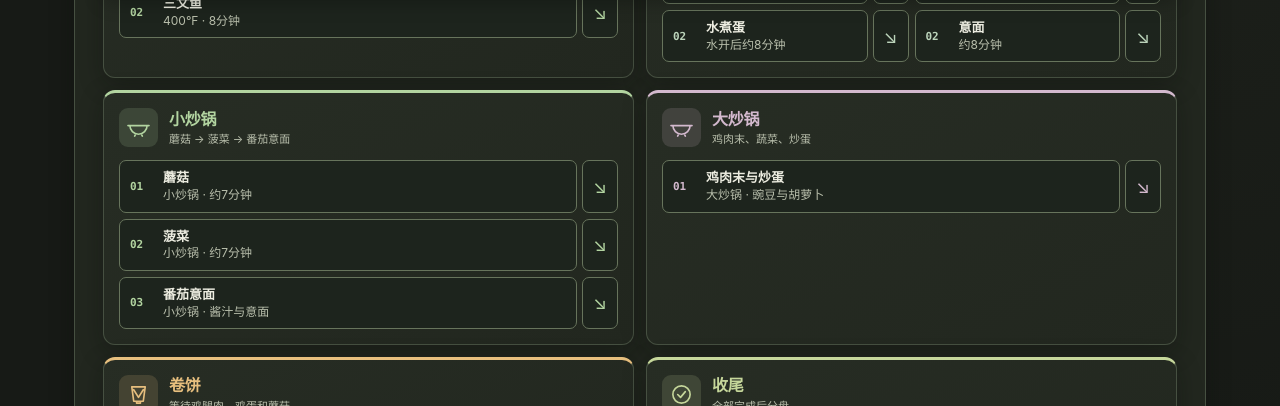
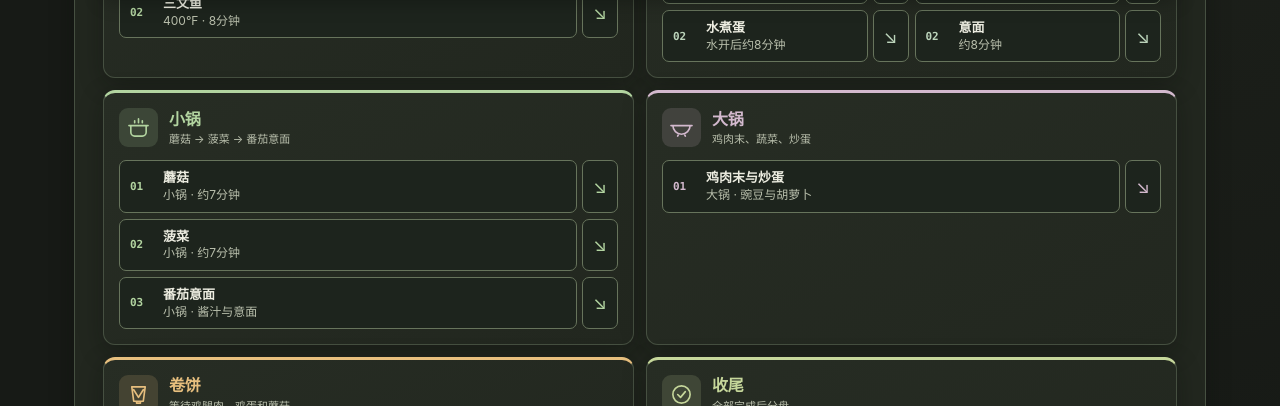
Before and after one commit to yunhaixiang/fitness, a Jekyll site: the page built from cooking.md, in a window 1280 px wide and 900 px high, scrolled down 902 px. Shown: the part 151-557 px from the top of the window. Built offline with Jekyll 4.4.1, drawn with Linux system fonts in a browser that asks for light colours; some of the changed text lies outside the part shown.

Commit message:
Correct saucepan and wok labels in cooking flow

```diff
--- a/assets/cooking-flow.js
+++ b/assets/cooking-flow.js
@@ -32,10 +32,10 @@
     { id: 'eggs', label: ['水煮蛋', 'Boiled Eggs'], note: ['水开后约8分钟', 'About 8 min after boiling'], group: 'pots', before: ['egg-water'], link: '#cook-eggs' },
     { id: 'pasta-water', label: ['煮锅二：烧水', 'Pot 2: Boil Water'], note: ['', ''], group: 'pots', before: [], link: '#cook-pasta' },
     { id: 'pasta', label: ['意面', 'Pasta'], note: ['约8分钟', 'About 8 min'], group: 'pots', before: ['pasta-water'], link: '#cook-pasta' },
-    { id: 'mushroom', label: ['蘑菇', 'Mushrooms'], note: ['小炒锅 · 约7分钟', 'Small Wok · about 7 min'], group: 'small-wok', before: [], link: '#cook-mushroom' },
-    { id: 'spinach', label: ['菠菜', 'Spinach'], note: ['小炒锅 · 约7分钟', 'Small Wok · about 7 min'], group: 'small-wok', before: ['mushroom'], link: '#cook-spinach' },
-    { id: 'tomato', label: ['番茄意面', 'Tomato Pasta'], note: ['小炒锅 · 酱汁与意面', 'Small Wok · sauce and pasta'], group: 'small-wok', before: ['spinach', 'pasta'], link: '#cook-tomato' },
-    { id: 'ground', label: ['鸡肉末与炒蛋', 'Ground Chicken and Eggs'], note: ['大炒锅 · 豌豆与胡萝卜', 'Large Wok · peas and carrots'], group: 'large-wok', before: ['ready'], link: '#cook-ground' },
+    { id: 'mushroom', label: ['蘑菇', 'Mushrooms'], note: ['小锅 · 约7分钟', 'Saucepan · about 7 min'], group: 'small-wok', before: [], link: '#cook-mushroom' },
+    { id: 'spinach', label: ['菠菜', 'Spinach'], note: ['小锅 · 约7分钟', 'Saucepan · about 7 min'], group: 'small-wok', before: ['mushroom'], link: '#cook-spinach' },
+    { id: 'tomato', label: ['番茄意面', 'Tomato Pasta'], note: ['小锅 · 酱汁与意面', 'Saucepan · sauce and pasta'], group: 'small-wok', before: ['spinach', 'pasta'], link: '#cook-tomato' },
+    { id: 'ground', label: ['鸡肉末与炒蛋', 'Ground Chicken and Eggs'], note: ['大锅 · 豌豆与胡萝卜', 'Wok · peas and carrots'], group: 'large-wok', before: ['ready'], link: '#cook-ground' },
     { id: 'wrap', label: ['抹酱、装馅、卷饼', 'Sauce, Fill and Roll Wrap'], note: ['鸡腿肉、水煮蛋、蘑菇', 'Chicken, boiled eggs, mushrooms'], group: 'wrap', before: ['chicken', 'eggs', 'mushroom'], link: '#cook-wrap' },
     { id: 'finish', label: ['分盘、入冰箱、清洗', 'Portion, Refrigerate and Clean'], note: ['所有餐食完成后', 'When every component is ready'], group: 'finish', before: ['rice', 'chicken', 'potato', 'ribs', 'salmon', 'mushroom', 'spinach', 'tomato', 'ground', 'wrap'], link: '#portions' }
   ];
@@ -45,8 +45,8 @@
     { id: 'oven', icon: 'oven', title: ['烤箱', 'Oven'], hint: ['预热后处理三种食材', 'Three foods after preheating'] },
     { id: 'air', icon: 'air', title: ['空气炸锅', 'Air Fryer'], hint: ['预热后烤三文鱼', 'Salmon after preheating'] },
     { id: 'pots', icon: 'pot', title: ['煮锅一、煮锅二', 'Saucepans 1 and 2'], hint: ['鸡蛋与意面并行', 'Eggs and pasta in parallel'] },
-    { id: 'small-wok', icon: 'wok', title: ['小炒锅', 'Small Wok'], hint: ['蘑菇 → 菠菜 → 番茄意面', 'Mushrooms → spinach → tomato pasta'] },
-    { id: 'large-wok', icon: 'wok', title: ['大炒锅', 'Large Wok'], hint: ['鸡肉末、蔬菜、炒蛋', 'Ground chicken, vegetables and eggs'] },
+    { id: 'small-wok', icon: 'pot', title: ['小锅', 'Saucepan'], hint: ['蘑菇 → 菠菜 → 番茄意面', 'Mushrooms → spinach → tomato pasta'] },
+    { id: 'large-wok', icon: 'wok', title: ['大锅', 'Wok'], hint: ['鸡肉末、蔬菜、炒蛋', 'Ground chicken, vegetables and eggs'] },
     { id: 'wrap', icon: 'wrap', title: ['卷饼', 'Wrap'], hint: ['等待鸡腿肉、鸡蛋和蘑菇', 'Wait for chicken, eggs and mushrooms'] },
     { id: 'finish', icon: 'finish', title: ['收尾', 'Finish'], hint: ['全部完成后分盘', 'Portion after everything is ready'] }
   ];
@@ -196,7 +196,7 @@
     while (source && source.tagName !== 'OL' && !/^H[1-3]$/.test(source.tagName)) source = source.nextElementSibling;
     if (!source || source.tagName !== 'OL' || source.children.length !== steps.length) continue;
     const grid = create('div', 'cooking-detail-grid');
-    const iconName = group === 'pots' ? 'pot' : group.endsWith('wok') ? 'wok' : group;
+    const iconName = group === 'pots' || group === 'small-wok' ? 'pot' : group.endsWith('wok') ? 'wok' : group;
     for (const [index, entry] of steps.entries()) {
       const node = typeof entry === 'string' ? byId.get(entry) : entry;
       const card = create('article', `cooking-detail-card cooking-flow-card-${group}`);
--- a/assets/i18n.js
+++ b/assets/i18n.js
@@ -56,9 +56,9 @@
     '半周七餐；各厨具并行': 'Seven meals per half-week; appliances run in parallel',
     '任务依赖图': 'Task dependency diagram', '厨具并行流程': 'Parallel cooking workflow', '分盘表': 'Portioning table', '分盘': 'Portioning',
     '冷冻／解冻线程': 'Freeze / thaw', '电饭煲线程': 'Rice cooker', '烤箱线程': 'Oven',
-    '空气炸锅线程': 'Air fryer', '煮锅线程': 'Saucepans', '炒锅线程': 'Woks', '卷饼线程': 'Wrap assembly',
+    '空气炸锅线程': 'Air fryer', '煮锅线程': 'Saucepans', '小锅／大锅线程': 'Saucepan and Wok', '卷饼线程': 'Wrap assembly',
     '冷冻／解冻': 'Freeze / thaw', '电饭煲': 'Rice cooker', '烤箱': 'Oven', '空气炸锅': 'Air fryer',
-    '煮锅': 'Saucepans', '炒锅': 'Woks', '卷饼': 'Wraps', '分到第几盘': 'Meal numbers',
+    '煮锅': 'Saucepans', '小锅／大锅': 'Saucepan and Wok', '卷饼': 'Wraps', '分到第几盘': 'Meal numbers',
     '前半周：冷冻后半周的鸡腿肉、鸡肉末、三文鱼和半盒排骨。': 'First half: freeze the chicken thighs, ground chicken, salmon and half-box of ribs reserved for the second half.',
     '后半周：提前约36小时将冷冻的鸡腿肉、鸡肉末、三文鱼和半盒排骨移入冷藏解冻。': 'Second half: move the frozen chicken thighs, ground chicken, salmon and half-box of ribs into the refrigerator about 36 hours ahead.',
     '白米：量取干米120 mL（约96 g）淘洗沥干，加水约120 mL，用 White Rice（白米）模式煮，约50分钟。': 'White rice: measure 120 mL dry rice (about 96 g), rinse and drain, add about 120 mL water, and use the White Rice setting (about 50 minutes).',
@@ -72,7 +72,7 @@
     '水煮蛋：烧水煮鸡蛋2个，水开后煮约8分钟；掰碎后放第1盘。': 'Boiled eggs: bring water to a boil and cook two eggs for about 8 minutes; break up and add to meal 1.',
     '意面：烧水煮干面90 g，煮约8分钟。': 'Pasta: bring water to a boil and cook 90 g dry pasta for about 8 minutes.',
     '蘑菇：取1盒227 g，大火加油、调味，炒约7分钟至熟；均分到第1、4、7盘。': 'Mushrooms: cook one 227 g pack over high heat with oil and seasoning for about 7 minutes; split evenly between meals 1, 4 and 7.',
-    '番茄，意面：擦干锅，用番茄意面酱半瓶，小火加油、调味，煮2–3分钟；拌入意面煮约3分钟至热透；均分到第3、6盘。': 'Tomato pasta: wipe the small wok dry, then heat half a bottle of tomato pasta sauce with oil and seasonings over low heat for 2–3 minutes. Add pasta and cook about 3 more minutes. Split between meals 3 and 6.',
+    '番茄，意面：擦干锅，用番茄意面酱半瓶，小火加油、调味，煮2–3分钟；拌入意面煮约3分钟至热透；均分到第3、6盘。': 'Tomato pasta: wipe the saucepan dry, then heat half a bottle of tomato pasta sauce with oil and seasonings over low heat for 2–3 minutes. Add pasta and cook about 3 more minutes. Split between meals 3 and 6.',
     '菠菜：取1袋227 g，大火加油、调味，炒约7分钟至熟；均分到第4、7盘。': 'Spinach: cook one 227 g bag over high heat with oil and seasoning for about 7 minutes; split between meals 4 and 7.',
     '点击步骤查看前置任务和后续任务。': 'Select a step to see what comes before and after it.',
     '下方按厨具列出完整做饭步骤；启用 JavaScript 可查看交互流程。': 'The full cooking steps are listed below by appliance. Enable JavaScript for the interactive workflow.',
@@ -204,10 +204,10 @@
     '鸡腿肉、鸡肉末、三文鱼及半盒BBQ排骨提前约36小时移入冷藏解冻': 'Move chicken thighs, ground chicken, salmon and half a box of BBQ ribs to the refrigerator about 36 hours ahead',
     '本次食材就绪': 'Ingredients ready', '预热': 'Preheat', '整颗烤土豆': 'Whole roasted potatoes',
     '煮锅一：烧水': 'Saucepan 1: boil water', '煮锅二：烧水': 'Saucepan 2: boil water',
-    '小炒锅：蘑菇': 'Small wok: mushrooms', '大炒锅：菠菜': 'Large wok: spinach',
+    '小锅：蘑菇': 'Saucepan: mushrooms', '大锅：鸡肉末': 'Wok: ground chicken',
     '抹酱、装馅、卷起': 'Spread sauce, fill and roll',
     '收尾：分盘、入冰箱、清洗': 'Finish: portion, refrigerate and clean',
-    '煮锅一': 'Saucepan 1', '煮锅二': 'Saucepan 2', '小炒锅': 'Small wok', '大炒锅': 'Large wok',
+    '煮锅一': 'Saucepan 1', '煮锅二': 'Saucepan 2', '小锅': 'Saucepan', '大锅': 'Wok',
     '1放2个': 'Two in meal 1', '3、4、6、7各1块': 'One each in meals 3, 4, 6 and 7',
     '1放2块；3、6各1块': 'Two in meal 1; one each in meals 3 and 6',
     '1、4、7各1/3': 'One-third each in meals 1, 4 and 7',
--- a/cooking.md
+++ b/cooking.md
@@ -197,7 +197,7 @@ cooking: true
 
 1. 意面：烧水煮干面90 g，煮约8分钟。
 
-## 炒锅线程
+## 小锅／大锅线程
 {: #woks }
 
 调味表：橄榄油短喷约30喷＝1茶匙；粉状调味料约30下＝1茶匙
@@ -261,14 +261,14 @@ cooking: true
 </table>
 </div>
 
-### 小炒锅
+### 小锅
 {: #small-wok }
 
 1. 蘑菇：取1盒227 g，大火加油、调味，炒约7分钟至熟；均分到第1、4、7盘。
 2. 菠菜：取1袋227 g，大火加油、调味，炒约7分钟至熟；均分到第4、7盘。
 3. 番茄，意面：擦干锅，用番茄意面酱半瓶，小火加油、调味，煮2–3分钟；拌入意面煮约3分钟至热透；均分到第3、6盘。
 
-### 大炒锅
+### 大锅
 {: #large-wok }
 
 1. 鸡肉末，豌豆，胡萝卜，炒蛋：中火加1/2茶匙油，放入鸡肉末1盒，铺开稍定型后炒散至中心74°C；加入沥干的豌豆胡萝卜罐头1罐炒热；将肉菜拨到锅边，转中小火在空处再加1/2茶匙油，倒入4个打散的鸡蛋和调味，炒至凝固后拌匀；均分到第2、5盘。
```
